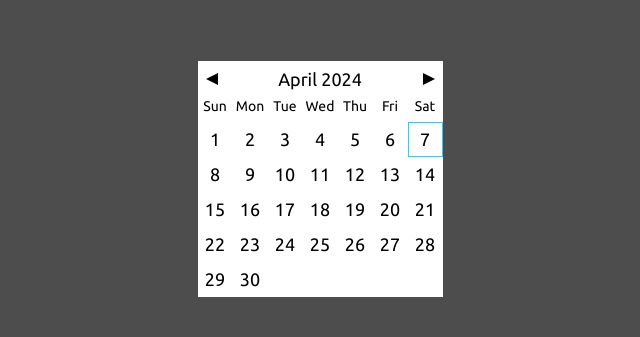
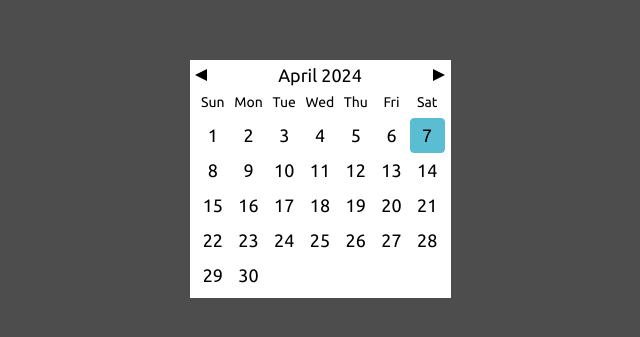
Before and after one commit to VillemanArm/calendar_vue3_ts, a Vue app: page / in a window 1280 px wide. Shown: the part 221-558 px from the top of the page, without its empty margins (320-960 px from the left). Built offline with nearby package versions, Linux system fonts and the light colour scheme.

Commit message:
feat: add select days

```diff
--- a/src/components/Calendar.vue
+++ b/src/components/Calendar.vue
@@ -12,8 +12,12 @@ function handleDayClick(event: MouseEvent) {
 	const target = event.target as HTMLElement;
 	if (target.matches('.calendar__day') && target.innerText) {
 			console.log(target.innerText);
+	}
+}
 
-
+function setSelectedDate(day: number | '') {
+	if (day) {
+		store.selectedDate = day
 	}
 }
 
@@ -42,10 +46,10 @@ function handleDayClick(event: MouseEvent) {
 				key="index"
 				:class="{
 					'calendar__day': true,
-					'calendar__current-day': (store.currentYear === store.selectedYear && store.currentMonth === store.selectedMonth && store.currentDate === day)
-
-
+					'calendar__current-day': (store.currentYear === store.selectedYear && store.currentMonth === store.selectedMonth && store.currentDate === day),
+					'calendar__selected-day': store.selectedDate === day,
 				}"
+				@click="setSelectedDate(day)"
 			>
 				{{ day }}
 			</div>
@@ -58,7 +62,8 @@ function handleDayClick(event: MouseEvent) {
 	@import '@/assets/styles/constants.sass'
 
 	.calendar
-		width: 245px
+		width: 261px
+		padding: 8rem
 
 		font-size: 18px
 
@@ -68,7 +73,7 @@ function handleDayClick(event: MouseEvent) {
 		display: flex
 		justify-content: space-between
 		align-items: center
-		padding: 8px
+		padding-bottom: 8px
 
 	.calendar__month-prev-btn, .calendar__month-next-btn
 		width: 0
@@ -110,9 +115,13 @@ function handleDayClick(event: MouseEvent) {
 		line-height: 100%
 
 		cursor: pointer
+		border-radius: 4px
 
 	.calendar__current-day
 		border: 1px solid $light-blue
 
+	.calendar__selected-day
+		background-color: $light-blue
+
 
 </style>
--- a/src/stores/Calendar.ts
+++ b/src/stores/Calendar.ts
@@ -23,26 +23,20 @@ export const useCalendarStore = defineStore('calendar', () => {
       days.push(i)
     }
 
+    // заготовка для вставки дат следующего месяца
     // while (days.length % 7 !== 0) {
     //   days.push('')
     // }
 
     return days
   })
-
+  let selectedDate = ref(currentDate)
 
 
   function changeSelectedMonth(monthAmount: number) {
     dateInMs.value += monthAmount * dayInMs * daysInMonth.value;
-
   }
 
 
-
-  // watch(() => date.value, (newDate, oldDate) => {
-  //   console.log('вотчер сработал');
-  //   selectedMonth.value = newDate.getMonth();
-  // }, { deep: true });
-
-  return { selectedYear, selectedMonth, selectedMonthName, displayedDays, currentDate, currentMonth, currentYear, changeSelectedMonth };
+  return { selectedYear, selectedMonth, selectedDate, selectedMonthName, displayedDays, currentDate, currentMonth, currentYear, changeSelectedMonth };
 });
```
Also changed, not shown: 1 other file (tests, documents, lock files or other folders).
